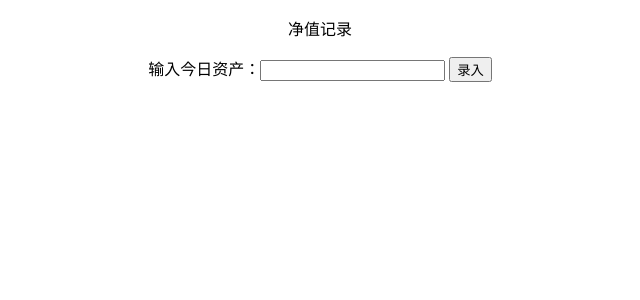
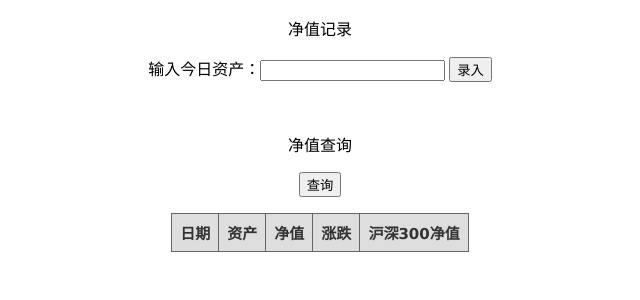
Before and after one commit to Rockyzsu/stockoverview, a Django app: page /jz/ in a window 1280 px wide. Shown: the top 300 px of the page, without its empty margins (320-960 px from the left). Run offline with Django 3.2, Linux system fonts and the light colour scheme; lists and menus that the app fills with data are empty.

Commit message:
添加了沪深300的数据

```diff
--- a/delivery_order/models.py
+++ b/delivery_order/models.py
@@ -486,7 +486,7 @@ class TbJingzhi(models.Model):
     assert_field = models.FloatField(db_column='Assert', blank=True, null=True)  # Field name made lowercase. Field renamed because it was a Python reserved word.
     netvalue = models.FloatField(db_column='NetValue', blank=True, null=True)  # Field name made lowercase.
     profit = models.FloatField(db_column='Profit', blank=True, null=True)  # Field name made lowercase.
-
+    hs300 = models.FloatField(db_column='HS300', blank=True, null=True)  # Field name made lowercase.
     class Meta:
         managed = False
         db_table = 'tb_jingzhi'
--- a/delivery_order/views.py
+++ b/delivery_order/views.py
@@ -64,7 +64,12 @@ def jingzhi_view(request):
 @csrf_exempt
 def jingzhi(request):
     money = request.POST.get('money')
+    import tushare as ts
+    start_value = 3094.78
     current = (datetime.datetime.now() + datetime.timedelta(hours=8)).strftime('%Y-%m-%d %H:%M:%S')
+    df = ts.get_index()
+    current_v = df[df['code']=='000300']['close'].values[0]
+    hs_latest = round(current_v/start_value,4)
     obj = TbJingzhi.objects.all().order_by('-date')
     last_day_assert = obj[0].assert_field
     try:
@@ -76,7 +81,7 @@ def jingzhi(request):
     profit = (money - last_day_assert) / last_day_assert * 100
     profit = round(profit, 2)
     netvalue = round(money / 60000, 4)
-    obj, ret = TbJingzhi.objects.get_or_create(date=current, assert_field=money, profit=profit, netvalue=netvalue)
+    obj, ret = TbJingzhi.objects.get_or_create(date=current, assert_field=money, profit=profit, netvalue=netvalue,hs300=hs_latest)
     raise_value = round((netvalue-1),2)*100
     if ret:
         resp = {'status': 1,'netvalue':netvalue,'raise_value':raise_value}
@@ -103,3 +108,18 @@ def query_blacklist(request):
     if not result:
         result = []
     return JsonResponse(result, safe=False)
+
+def get_jz(request):
+    # current = (datetime.datetime.now() + datetime.timedelta(hours=8)).strftime('%Y-%m-%d %H:%M:%S')
+    objs = TbJingzhi.objects.all().order_by('-date')
+    ret = []
+    for obj in objs:
+        ret.append([obj.date.strftime('%Y-%m-%d'),obj.assert_field,obj.netvalue,obj.profit,obj.hs300])
+
+    if ret:
+        resp = ret
+    else:
+        resp = None
+    print(resp)
+
+    return JsonResponse(resp, safe=False)
--- a/stockoverview/urls.py
+++ b/stockoverview/urls.py
@@ -38,6 +38,7 @@ urlpatterns = [
     path('update_jz/',delivery_views.jingzhi),
     path('blacklist/',delivery_views.blacklist),
     path('query_blacklist/',delivery_views.query_blacklist),
+    path('get_jz/',delivery_views.get_jz),
 
 ]
 
--- a/templates/jingzhi.html
+++ b/templates/jingzhi.html
@@ -4,12 +4,36 @@
 <head>
     <meta charset="UTF-8">
     <title>净值录入</title>
+    <style type="text/css">
+        table.gridtable {
+            font-family: verdana, arial, sans-serif;
+            font-size: 15px;
+            color: #333333;
+            border-width: 1px;
+            border-color: #666666;
+            border-collapse: collapse;
+        }
+
+        table.gridtable th {
+            border-width: 1px;
+            padding: 8px;
+            border-style: solid;
+            border-color: #666666;
+            background-color: #dedede;
+        }
+
+        table.gridtable td {
+            border-width: 1px;
+            padding: 8px;
+            border-style: solid;
+            border-color: #666666;
+            background-color: #ffffff;
+        }
+    </style>
     <script type="text/javascript" src="{% static 'jquery.js' %}"></script>
     <script>
         $(document).ready(function () {
             $("#record").click(function () {
-                {#alter('你点击了我');#}
-                {#console.log('click');#}
                 var totals = $("#btn_money").val();
                 console.log(totals);
                 $.ajax({
@@ -21,13 +45,35 @@
 
                         alert('更新成功');
                         console.log(json);
-                        $("#jz_content").text("当前净值："+json['netvalue']+' ;    '+'收益率：'+json['raise_value']+'\%');
+                        $("#jz_content").text("当前净值：" + json['netvalue'] + ' ;    ' + '收益率：' + json['raise_value'] + '\%'+'沪深300净值:'+json['hs300']);
                     },
                     error: function () {
                         alert('更新失败');
 
                     }
                 });
+            });
+
+
+            $("#check_jz").click(function () {
+                $.get(
+                    '/get_jz/',
+                    {},
+                    function (ret) {
+                        console.log(ret);
+
+                        var tb_content = $('table#jz_history');
+
+                        $('tr.rows').remove();
+                        for (var i = 0; i <= ret.length - 1; i++) {
+                            var tr = document.createElement('tr');
+                            tr.setAttribute('class', 'rows');
+
+                            tr.innerHTML = '<td>' + ret[i][0] + '</td>' + '<td>' + ret[i][1] + '</td>' + '<td>' + ret[i][2] + '</td>' + '<td>' + ret[i][3] + '</td>' + '<td>' + ret[i][4] + '</td>';
+                            tb_content.append(tr);
+                        }
+                    },
+                );
             });
         });
     </script>
@@ -39,5 +85,22 @@
     <button type="button" id="record">录入</button>
 </div>
 <div class="current_jz" align="center"><p id="jz_content"></p></div>
+<div align="center">
+    <p><br></p>
+    <p>净值查询</p>
+    <button type="button" id="check_jz">查询</button>
+    <p></p>
+
+<table id="jz_history" class="gridtable" border="1px" align="center">
+    <caption id="cap"></caption>
+    <tr id="row_name_json">
+        <th>日期</th>
+        <th>资产</th>
+        <th>净值</th>
+        <th>涨跌</th>
+        <th>沪深300净值</th>
+    </tr>
+</table>
+</div>
 </body>
 </html>
```
Also changed, not shown: stockoverview/utility_tool.py (added, +9 -0 lines).
